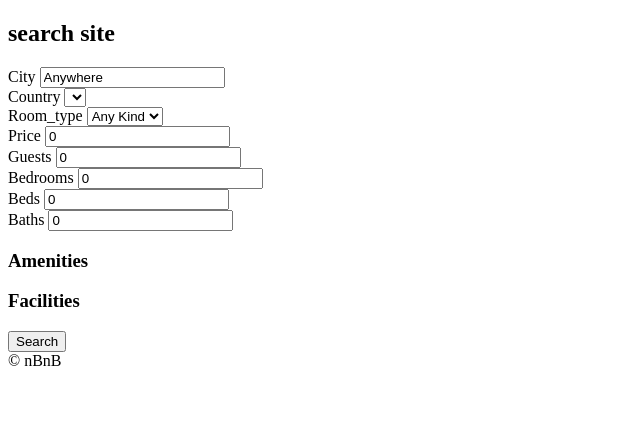
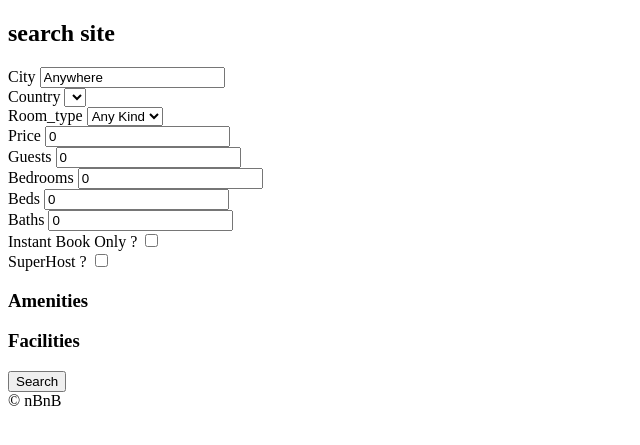
Before and after one commit to minsgy/Airbnb_clone, a Django app: page /rooms/search/ in a window 1280 px wide. Shown: the part 60-505 px from the top of the page, without its empty margins (0-640 px from the left). Run offline with Django 3.2, Linux system fonts and the light colour scheme; data that the repository does not hold is empty.

Commit message:
#13.4 finish Form

```diff
--- a/rooms/views.py
+++ b/rooms/views.py
@@ -28,9 +28,10 @@ def search(request):
     bedrooms = int(request.GET.get("bedrooms", 0))
     beds = int(request.GET.get("beds", 0))
     baths = int(request.GET.get("baths", 0))
-    s_amenities = request.GET.getlist("amenities")
-    s_facilities = request.GET.getlist("facilities")
-    print(s_amenities, s_facilities)
+    s_amenities = request.GET.getlist("amenities")  # array로 받음.
+    s_facilities = request.GET.getlist("facilities")  # array 로 받음.
+    instant = request.GET.get("instant", False)
+    super_host = request.GET.get("superhost", False)
     form = {  # form에서 오는 값
         "city": city,
         "s_room_type": room_type,
@@ -42,6 +43,8 @@ def search(request):
         "baths": baths,
         "s_amenities": s_amenities,
         "s_facilities": s_facilities,
+        "instant": instant,
+        "super_host": super_host,
     }
 
     room_types = models.RoomType.objects.all()
--- a/templates/rooms/search.html
+++ b/templates/rooms/search.html
@@ -43,6 +43,14 @@
         <input value="{{baths}}" type="number" name="baths" id="baths" placeholder="Baths" />
     </div>
     <div>
+        <label for="instant">Instant Book Only ?</label>
+        <input value="{{instant}}" type="checkbox" name="instant" id="instant" placeholder="Instant" {% if instant %} checked {% endif %} />
+    </div>
+    <div>
+        <label for="super_host">SuperHost ?</label>
+        <input value="{{super_host}}" type="checkbox" name="super_host" id="super_host" placeholder="Superhost" {% if super_host %} checked {% endif %}/>
+    </div>
+    <div>
         <h3>Amenities</h3>
         <ul>
             {% for amenity in amenities %}
```
